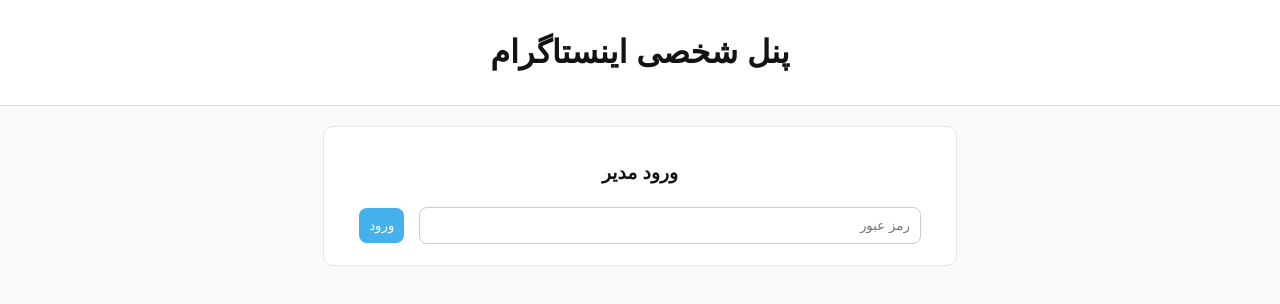
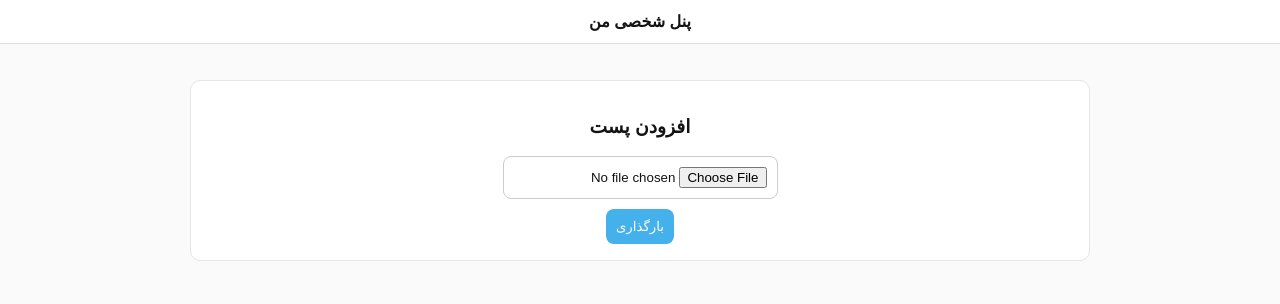
Before and after one commit to sinaakingg/Sinaakingg.github.io, a plain HTML site: page index.html in a window 1280 px wide. Drawn offline with Linux system fonts and the light colour scheme; no server answers; a small style sheet from the web is missing.

Commit message:
Update index.html

```diff
--- a/index.html
+++ b/index.html
@@ -2,38 +2,113 @@
 <html lang="fa" dir="rtl">
 <head>
   <meta charset="UTF-8">
-  <title>پنل اینستاگرام آنلاین</title>
+  <title>پنل شخصی من</title>
+
   <link href="https://cdn.jsdelivr.net/gh/rastikerdar/vazirmatn@v33.003/Vazirmatn-font-face.css" rel="stylesheet">
-  <link rel="stylesheet" href="style.css">
+
+  <style>
+    body{
+      font-family: Vazirmatn, Arial, sans-serif;
+      background:#fafafa;
+      margin:0;
+      color:#131313;
+      text-align:center;
+    }
+
+    header{
+      background:#fff;
+      border-bottom:1px solid #ddd;
+      padding:12px;
+      font-weight:700;
+    }
+
+    .panel{
+      max-width:900px;
+      margin:20px auto;
+      padding:16px;
+    }
+
+    .card{
+      background:#fff;
+      border:1px solid #e5e5e5;
+      border-radius:10px;
+      padding:16px;
+    }
+
+    input,button{
+      font-family:inherit;
+      padding:10px;
+      border-radius:8px;
+      border:1px solid #ccc;
+    }
+
+    button{
+      cursor:pointer;
+      background:#44B0EC;
+      color:#fff;
+      border:none;
+      margin-top:10px;
+    }
+
+    .grid{
+      display:grid;
+      grid-template-columns:repeat(auto-fill,minmax(200px,1fr));
+      gap:12px;
+      margin-top:16px;
+    }
+
+    .post img{
+      width:100%;
+      border-radius:10px;
+    }
+  </style>
 </head>
+
 <body>
-  <header>
-    <h1>پنل شخصی اینستاگرام</h1>
-  </header>
 
-  <!-- ورود مدیر -->
-  <div class="login card" id="loginBox">
-    <h3>ورود مدیر</h3>
-    <input type="password" id="pass" placeholder="رمز عبور">
-    <button onclick="login()">ورود</button>
+<header>پنل شخصی من</header>
+
+<div class="panel">
+  <div class="card">
+    <h3>افزودن پست</h3>
+    <input type="file" id="file" accept="image/*">
+    <br>
+    <button onclick="addPost()">بارگذاری</button>
   </div>
 
-  <!-- پنل بارگذاری -->
-  <div class="panel hidden" id="panel">
-    <div class="card upload-box">
-      <h3>بارگذاری پست جدید</h3>
-      <input type="file" id="file" accept="image/*">
-      <input type="text" id="caption" placeholder="توضیح پست">
-      <button onclick="addPost()">بارگذاری</button>
-    </div>
-  </div>
+  <div class="grid" id="posts"></div>
+</div>
 
-  <!-- نمایش پست‌ها -->
-  <div class="grid" id="posts"></div>
+<script>
+function addPost(){
+  const fileInput = document.getElementById('file');
+  const file = fileInput.files[0];
+  if(!file) return;
 
-  <!-- Firebase + Script -->
-  <script src="https://www.gstatic.com/firebasejs/9.23.0/firebase-app-compat.js"></script>
-  <script src="https://www.gstatic.com/firebasejs/9.23.0/firebase-database-compat.js"></script>
-  <script src="script.js"></script>
+  const reader = new FileReader();
+  reader.onload = function(){
+    const posts = JSON.parse(localStorage.getItem('posts') || '[]');
+    posts.unshift(reader.result);
+    localStorage.setItem('posts', JSON.stringify(posts));
+    showPosts();
+  };
+  reader.readAsDataURL(file);
+}
+
+function showPosts(){
+  const box = document.getElementById('posts');
+  box.innerHTML = '';
+  const posts = JSON.parse(localStorage.getItem('posts') || '[]');
+  posts.forEach(src=>{
+    const div = document.createElement('div');
+    div.className = 'post';
+    div.innerHTML = `<img src="${src}">`;
+    box.appendChild(div);
+  });
+}
+
+showPosts();
+</script>
+
 </body>
 </html>
```
